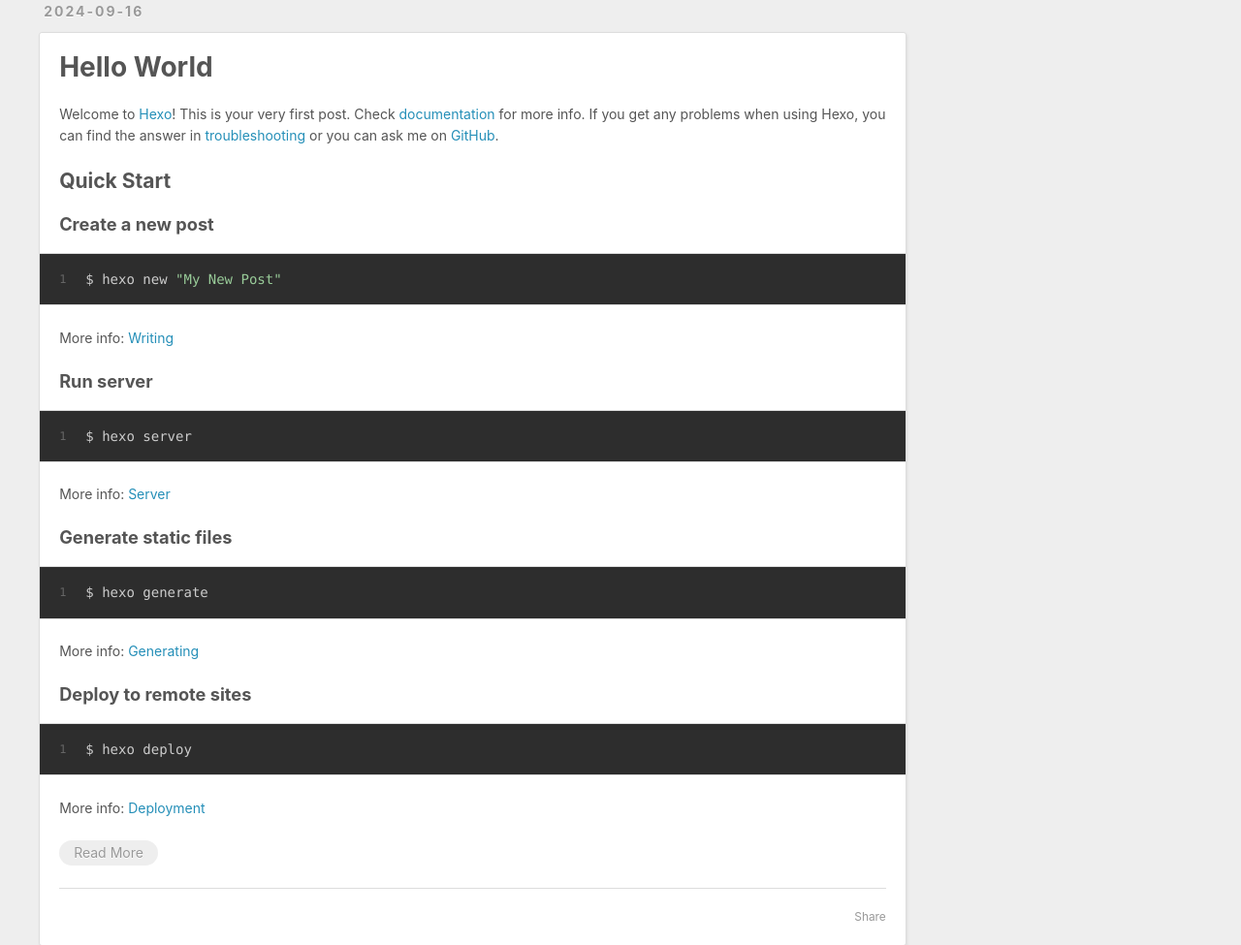
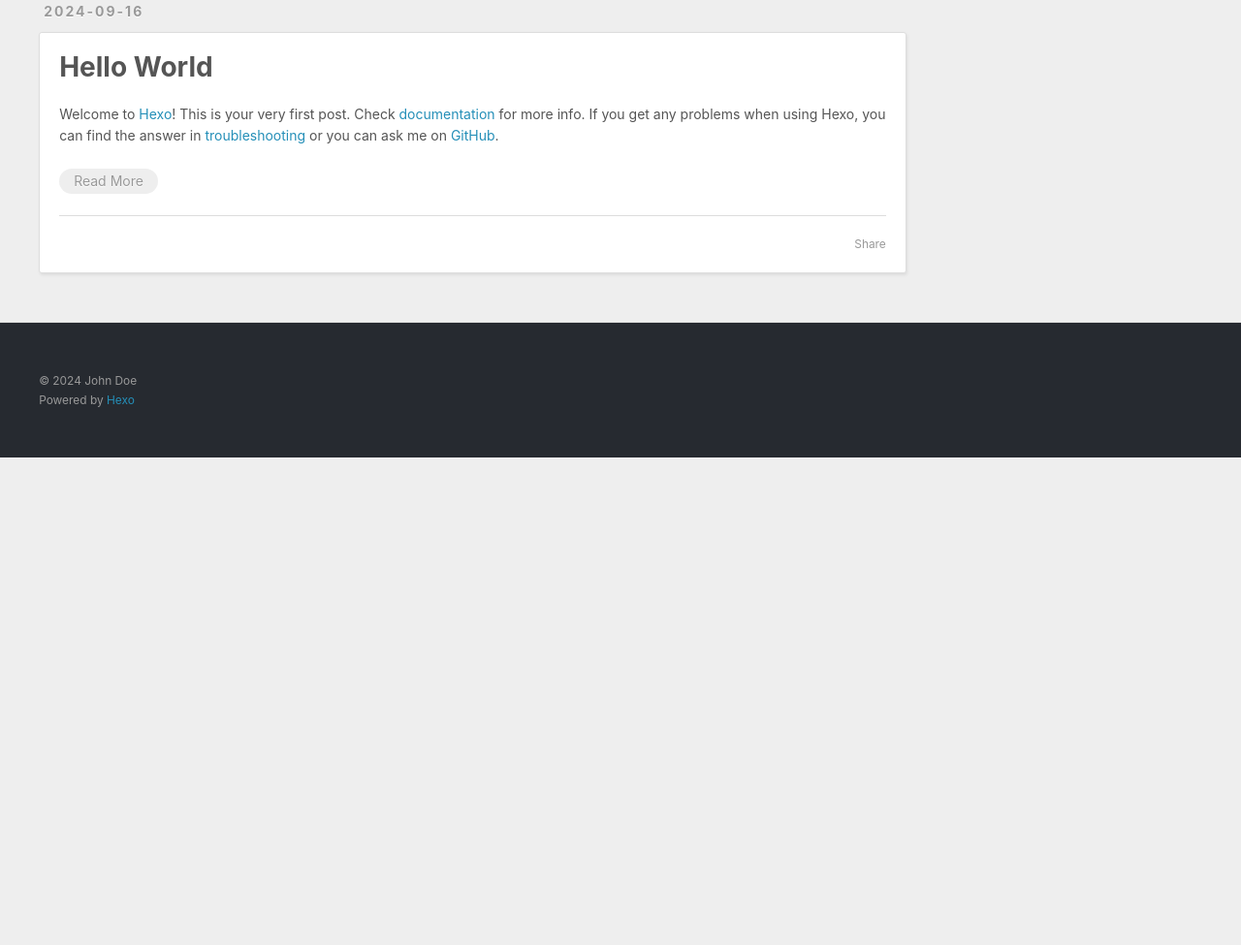
Before and after one commit to ZhaohanKID/ZhaoHanKID.github.io, a plain HTML site: page index.html in a window 1280 px wide. Shown: the part 1252-2227 px from the top of the page at 97% size. After the commit the page ends 1724 px from the top, so only its background shows below. Drawn offline with Linux system fonts and the light colour scheme.

Commit message:
Site updated: 2024-09-16 13:03:13

```diff
--- a/index.html
+++ b/index.html
@@ -184,18 +184,6 @@
     <div class="e-content article-entry" itemprop="articleBody">
 
         <p>Welcome to <a target="_blank" rel="noopener" href="https://hexo.io/">Hexo</a>! This is your very first post. Check <a target="_blank" rel="noopener" href="https://hexo.io/docs/">documentation</a> for more info. If you get any problems when using Hexo, you can find the answer in <a target="_blank" rel="noopener" href="https://hexo.io/docs/troubleshooting.html">troubleshooting</a> or you can ask me on <a target="_blank" rel="noopener" href="https://github.com/hexojs/hexo/issues">GitHub</a>.</p>
-<h2 id="Quick-Start"><a href="#Quick-Start" class="headerlink" title="Quick Start"></a>Quick Start</h2><h3 id="Create-a-new-post"><a href="#Create-a-new-post" class="headerlink" title="Create a new post"></a>Create a new post</h3><figure class="highlight bash"><table><tr><td class="gutter"><pre><span class="line">1</span><br></pre></td><td class="code"><pre><span class="line">$ hexo new <span class="string">&quot;My New Post&quot;</span></span><br></pre></td></tr></table></figure>
-
-<p>More info: <a target="_blank" rel="noopener" href="https://hexo.io/docs/writing.html">Writing</a></p>
-<h3 id="Run-server"><a href="#Run-server" class="headerlink" title="Run server"></a>Run server</h3><figure class="highlight bash"><table><tr><td class="gutter"><pre><span class="line">1</span><br></pre></td><td class="code"><pre><span class="line">$ hexo server</span><br></pre></td></tr></table></figure>
-
-<p>More info: <a target="_blank" rel="noopener" href="https://hexo.io/docs/server.html">Server</a></p>
-<h3 id="Generate-static-files"><a href="#Generate-static-files" class="headerlink" title="Generate static files"></a>Generate static files</h3><figure class="highlight bash"><table><tr><td class="gutter"><pre><span class="line">1</span><br></pre></td><td class="code"><pre><span class="line">$ hexo generate</span><br></pre></td></tr></table></figure>
-
-<p>More info: <a target="_blank" rel="noopener" href="https://hexo.io/docs/generating.html">Generating</a></p>
-<h3 id="Deploy-to-remote-sites"><a href="#Deploy-to-remote-sites" class="headerlink" title="Deploy to remote sites"></a>Deploy to remote sites</h3><figure class="highlight bash"><table><tr><td class="gutter"><pre><span class="line">1</span><br></pre></td><td class="code"><pre><span class="line">$ hexo deploy</span><br></pre></td></tr></table></figure>
-
-<p>More info: <a target="_blank" rel="noopener" href="https://hexo.io/docs/one-command-deployment.html">Deployment</a></p>
 
           <p class="article-more-link">
             <a href="/2024/09/16/hello-world/#more">Read More</a>
```
Also changed, not shown: 2024/09/16/hello-world/index.html (+5 -4 lines).
